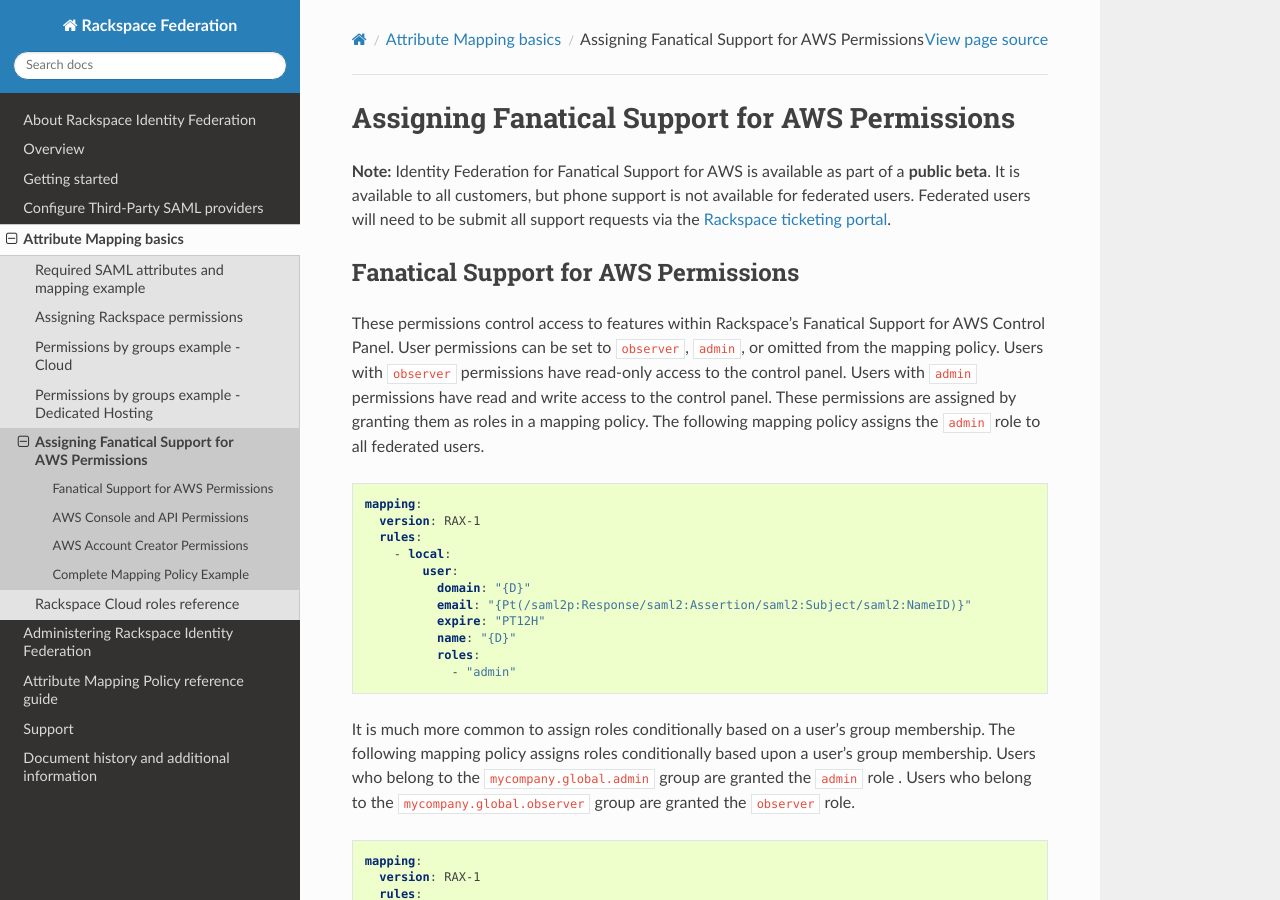
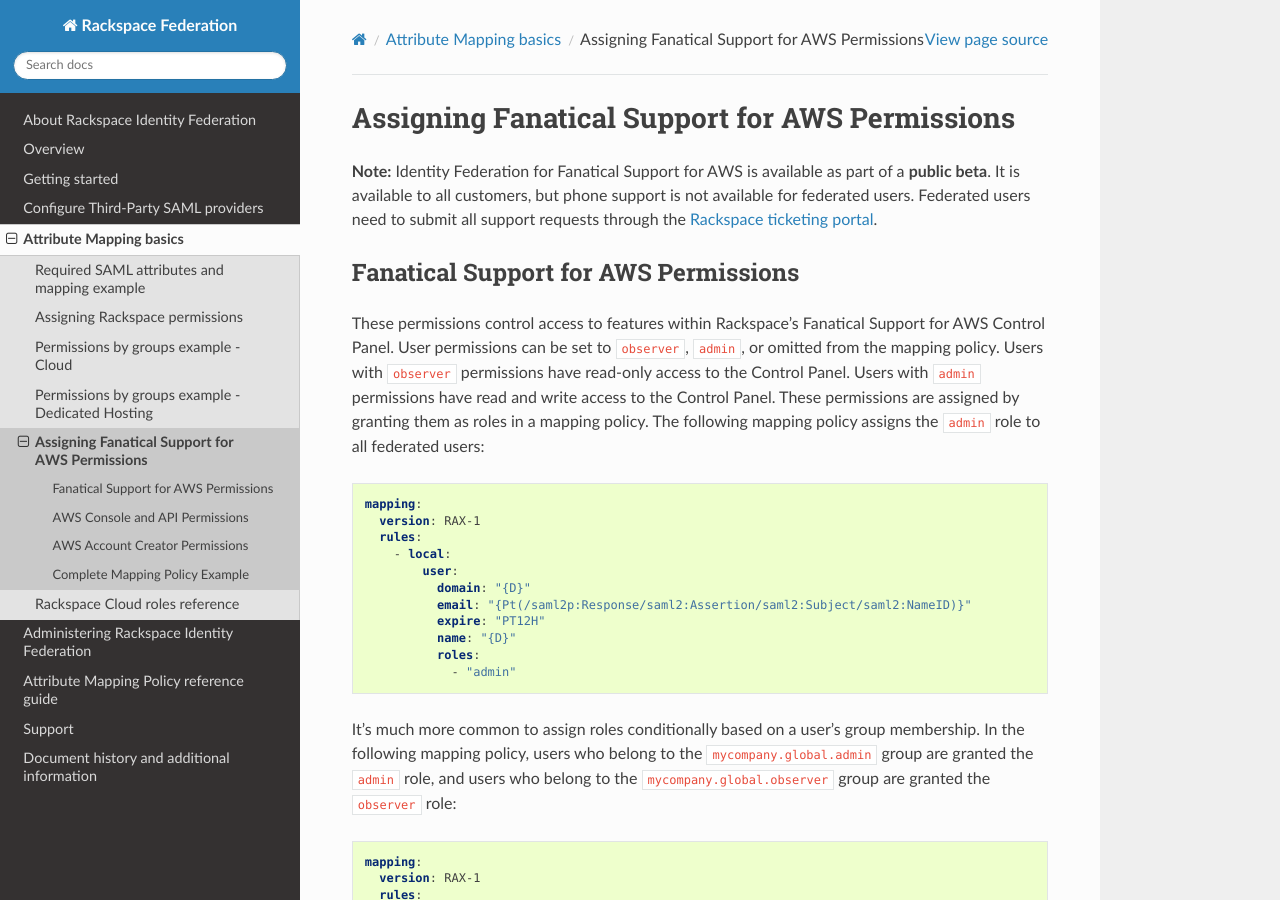
Before and after one commit to rackerlabs/docs-rackspace-federation, a Sphinx documentation site: the page built from doc/attribmapping-basics/faws-mapping.rst, in a window 1280 px wide and 900 px high. Built offline with Sphinx 7.4.7 and the Read the Docs theme 2.0.0, drawn with Linux system fonts in a browser that asks for light colours; the version number could not be read and is left out; some of the changed text lies outside the part shown.

Commit message:
Address @RackerKate's feedback.

```diff
--- a/doc/attribmapping-basics/faws-mapping.rst
+++ b/doc/attribmapping-basics/faws-mapping.rst
@@ -4,12 +4,12 @@
 Assigning Fanatical Support for AWS Permissions
 ===============================================
 
-**Note:** Identity Federation for Fanatical Support for AWS is available as part of a **public beta**. It is available to all customers, but phone support is not available for federated users. Federated users will need to be submit all support requests via the `Rackspace ticketing portal <https://portal.rackspace.com/tickets>`_.
+**Note:** Identity Federation for Fanatical Support for AWS is available as part of a **public beta**. It is available to all customers, but phone support is not available for federated users. Federated users need to submit all support requests through the `Rackspace ticketing portal <https://portal.rackspace.com/tickets>`_.
 
 Fanatical Support for AWS Permissions
 ~~~~~~~~~~~~~~~~~~~~~~~~~~~~~~~~~~~~~
 
-These permissions control access to features within Rackspace's Fanatical Support for AWS Control Panel. User permissions can be set to ``observer``, ``admin``, or omitted from the mapping policy. Users with ``observer`` permissions have read-only access to the control panel. Users with ``admin`` permissions have read and write access to the control panel. These permissions are assigned by granting them as roles in a mapping policy. The following mapping policy assigns the ``admin`` role to all federated users.
+These permissions control access to features within Rackspace's Fanatical Support for AWS Control Panel. User permissions can be set to ``observer``, ``admin``, or omitted from the mapping policy. Users with ``observer`` permissions have read-only access to the Control Panel. Users with ``admin`` permissions have read and write access to the Control Panel. These permissions are assigned by granting them as roles in a mapping policy. The following mapping policy assigns the ``admin`` role to all federated users:
 
 .. code:: yaml
 
@@ -25,7 +25,7 @@
             roles:
               - "admin"
 
-It is much more common to assign roles conditionally based on a user's group membership. The following mapping policy assigns roles conditionally based upon a user's group membership. Users who belong to the ``mycompany.global.admin`` group are granted the ``admin`` role . Users who belong to the ``mycompany.global.observer`` group are granted the ``observer`` role.
+It's much more common to assign roles conditionally based on a user's group membership. In the following mapping policy, users who belong to the ``mycompany.global.admin`` group are granted the ``admin`` role, and users who belong to the ``mycompany.global.observer`` group are granted the ``observer`` role:
 
 .. code:: yaml
 
@@ -72,11 +72,11 @@
             iamPolicies:123456789012:
               - "arn:aws:iam::aws:policy/AdministratorAccess"
 
-As with Fanatical Support for AWS permissions, it is much more common to assign IAM policies conditionally based on a user's group membership. The mapping policy below assigns permissions as follows:
+As with Fanatical Support for AWS permissions, it's much more common to assign IAM policies conditionally based on a user's group membership. The mapping policy below assigns permissions as follows:
 
 * Users in the ``mycompany.global.admin`` group are assigned the ``AdministratorAccess`` IAM policy on all AWS accounts.
 * Users in the ``mycompany.global.observer`` group are assigned the ``ViewOnlyAccess`` IAM policy on all AWS accounts.
-* Users in the ``mycompany.12345678012.admin`` group are assigned the ``AdministratorAccess`` IAM policy to a single AWS account, 123456789012.
+* Users in the ``mycompany.12345678012.admin`` group are only assigned the ``AdministratorAccess`` IAM policy for AWS account 123456789012.
 
 .. code:: yaml
 
@@ -107,7 +107,7 @@
               )
             multiValue: true
 
-Many customers create their own `customer managed policies <https://docs.aws.amazon.com/IAM/latest/UserGuide/access_policies_managed-vs-inline.html#customer-managed-policies>`_ that are the same across many AWS accounts. In order to easily assign this policy, policy ARNs can omit the account ID section of the ARN. For example, there might be a policy named ``MyCompany.Audit`` that exists on every AWS account. To assign this policy, simply use ``arn:aws:iam:::policy/MyCompany.Audit`` in your mapping policy.
+Many customers create their own `customer managed policies <https://docs.aws.amazon.com/IAM/latest/UserGuide/access_policies_managed-vs-inline.html#customer-managed-policies>`_ that are the same across many AWS accounts. Policy ARNs can omit the account ID section, which makes it easier to assign these policies. For example, if a policy named ``MyCompany.Audit`` exists on every AWS account, you can assign this policy by using ``arn:aws:iam:::policy/MyCompany.Audit`` in your mapping policy.
 
 AWS Account Creator Permissions
 ~~~~~~~~~~~~~~~~~~~~~~~~~~~~~~~
@@ -137,7 +137,7 @@
 Complete Mapping Policy Example
 ~~~~~~~~~~~~~~~~~~~~~~~~~~~~~~~
 
-The following example combines both Fanatical Support for AWS permissions and AWS Console and API permissions into a single mapping policy.
+The following example combines both Fanatical Support for AWS permissions and AWS Console and API permissions into a single mapping policy:
 
 .. code:: yaml
 
```
